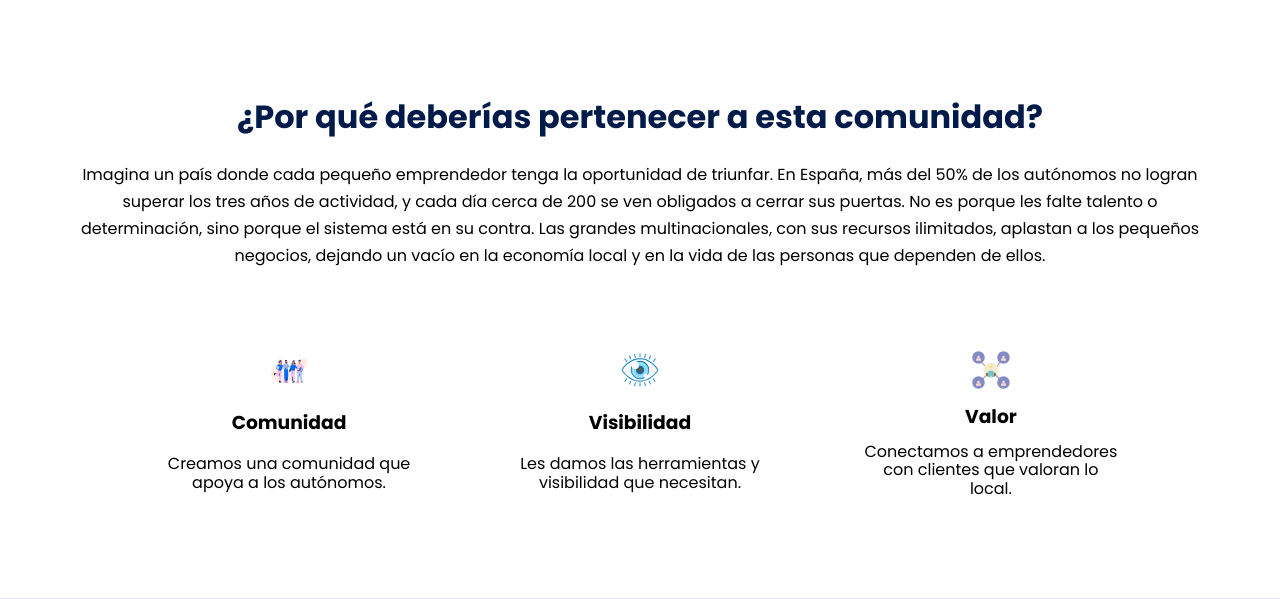
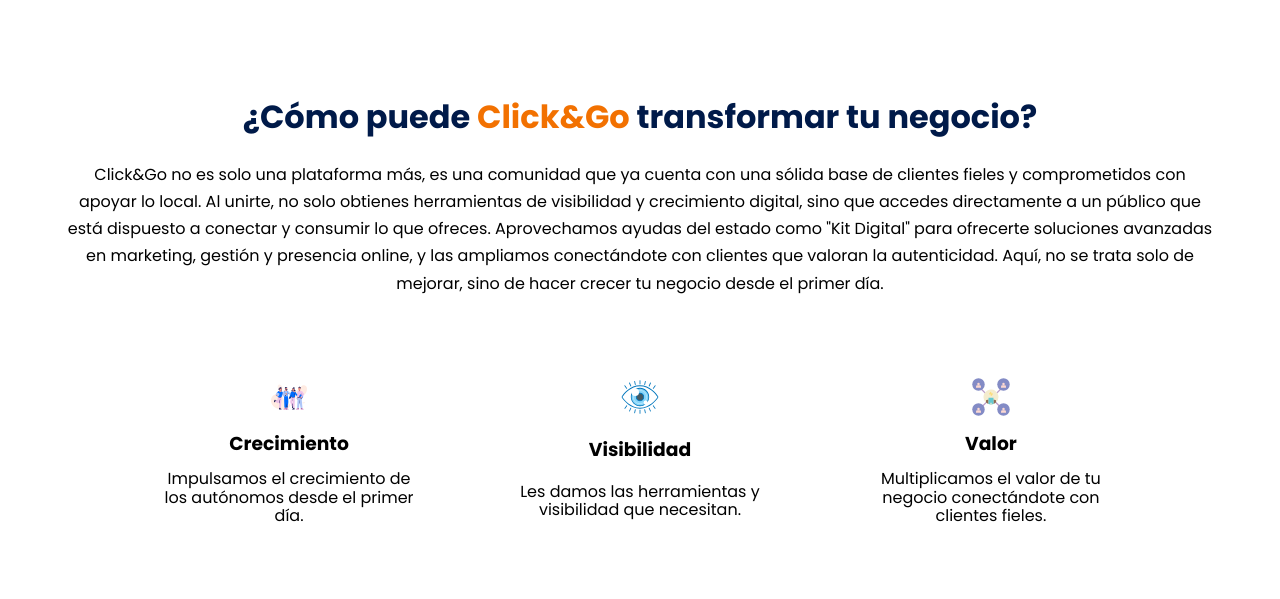
Before and after one commit to LanLop1/proyecto_final, a Django app: page / in a window 1280 px wide. Shown: the part 801-1400 px from the top of the page. Run offline with Django 5.2, Linux system fonts and the light colour scheme; parts of the project's set-up code (start-up, migrations or seed data) failed here and were passed over.

Commit message:
cambio estrategia.

```diff
--- a/django-starter/templates/Pagina_Inicio/index.html
+++ b/django-starter/templates/Pagina_Inicio/index.html
@@ -36,6 +36,8 @@
         content="http://127.0.0.1:3000/J/django-starter/templates/Pagina_Inicio/index.html/images/comunidad.jpg" />
 
     <!-- Meta Tags Generated with https://metatags.io -->
+
+    <script src="https://cdn.jsdelivr.net/npm/chart.js"></script>
 
 </head>
 
@@ -204,7 +206,7 @@
             </nav>
         </div>
         <section class="hero__container container">
-            <h1 class="hero__title">COMPRA LOCAL, CONECTA GLOBAL.</h1>
+            <h1 class="hero__title">COMPRA <span style="color: #f27101;">LOCAL</span>, CONECTA <span style="color: #f27101;">GLOBAL</span>.</h1>
             <p class="hero__paragraph">Unidos para que el pequeño negocio vuelva a ser grande.</p>
             <a href="{% url 'home' %}" class="cta">Descubre más y únete</a>
         </section>
@@ -212,19 +214,14 @@
 
     <main>
         <section class="container about">
-            <h2 class="subtitle">¿Por qué deberías pertenecer a esta comunidad?</h2>
-            <p class="about__paragraph">Imagina un país donde cada pequeño emprendedor tenga la oportunidad de triunfar.
-                En España, más del 50% de los autónomos no logran superar los tres años de actividad, y cada día cerca
-                de 200 se ven obligados a cerrar sus puertas. No es porque les falte talento o determinación, sino
-                porque el sistema está en su contra. Las grandes multinacionales, con sus recursos ilimitados, aplastan
-                a los pequeños negocios, dejando un vacío en la economía local y en la vida de las personas que dependen
-                de ellos.
+            <h2 class="subtitle">¿Cómo puede <span style="color: #f27101;">Click&Go</span> transformar tu negocio?</h2>
+            <p class="about__paragraph">Click&Go no es solo una plataforma más, es una comunidad que ya cuenta con una sólida base de clientes fieles y comprometidos con apoyar lo local. Al unirte, no solo obtienes herramientas de visibilidad y crecimiento digital, sino que accedes directamente a un público que está dispuesto a conectar y consumir lo que ofreces. Aprovechamos ayudas del estado como "Kit Digital" para ofrecerte soluciones avanzadas en marketing, gestión y presencia online, y las ampliamos conectándote con clientes que valoran la autenticidad. Aquí, no se trata solo de mejorar, sino de hacer crecer tu negocio desde el primer día.
             </p>
             <div class="about__main">
                 <article class="about__icons">
                     <img src="{% static './images/home/comunidad.svg' %}" class="about__icon">
-                    <h3 class="about__title">Comunidad</h3>
-                    <p class="about__paragrah">Creamos una comunidad que apoya a los autónomos.</p>
+                    <h3 class="about__title">Crecimiento</h3>
+                    <p class="about__paragrah">Impulsamos el crecimiento de los autónomos desde el primer día.</p>
                 </article>
 
                 <article class="about__icons">
@@ -237,7 +234,7 @@
                 <article class="about__icons">
                     <img src="{% static './images/home/valor.svg' %}" class="about__icon">
                     <h3 class="about__title">Valor</h3>
-                    <p class="about__paragrah">Conectamos a emprendedores con clientes que valoran lo local.</p>
+                    <p class="about__paragrah">Multiplicamos el valor de tu negocio conectándote con clientes fieles.</p>
                 </article>
             </div>
         </section>
@@ -246,20 +243,13 @@
             <div id="acerca_de">
                 <div class="knowledge__container container">
                     <div class="knowledege__texts">
-                        <h2 class="subtitle">Estamos aquí para hacer una diferencia ¡Para poder mirar al futuro con
-                            confianza y ambición!</h2>
-                        <p class="knowledge__paragraph">Nuestro proyecto nace para cambiar esta realidad. Hemos creado
-                            una comunidad que no solo proporciona las herramientas que los autónomos necesitan para
-                            competir, sino que también les da visibilidad y el apoyo que merecen. Ayudamos a estos
-                            emprendedores a expandirse y a conectar con clientes que valoran lo local y auténtico.
-                            Nuestra misión es asegurar que el pequeño autónomo en España no solo sobreviva, sino que
-                            prospere y se convierta en el verdadero protagonista de su propio éxito.
+                        <h2 class="subtitle">Herramientas del Kit Digital Ampliadas por <span style="color: #f27101;">Click&Go</span></h2>
+                        <p class="knowledge__paragraph">Click&Go aprovecha y amplía las herramientas del Kit Digital para ofrecer a los autónomos mucho más que una simple transformación digital. Además de mejorar su presencia online, gestionar redes sociales y garantizar la seguridad, proporcionamos acceso a una amplia cartera de clientes fieles, herramientas avanzadas de marketing y un entorno que impulsa su crecimiento. Con Click&Go, los negocios no solo ganan visibilidad, sino que se convierten en protagonistas dentro de una comunidad que valora y apoya lo local.
                         </p>
                         <a href="#" class="cta">Únete y transforma tu futuro</a>
                     </div>
-
                     <figure class="knowledge__picture">
-                        <img src="{% static './images/home/computers.jpg' %}" class="knowledge__img">
+                        <canvas id="kitDigitalChart" width="800" height="600"></canvas>
                     </figure>
                 </div>
             </div>
@@ -446,10 +436,7 @@
 
             <section class="questions__offer">
                 <h2 class="subtitle">¿Estas listo para emprender tu viaje?</h2>
-                <p class="questions__copy">Con nuestra comunidad a tu lado, tendrás las herramientas, el apoyo y la
-                    visibilidad que necesitas para transformar tu idea en un negocio exitoso. Únete a nosotros y
-                    descubre cómo puedes escalar y prosperar desde el primer día. ¡El momento de dar el primer paso es
-                    ahora!</p>
+                <p class="questions__copy">Con <span style="color: #f27101; font-weight: bold;">Click&Go</span>, no solo estarás dando un paso hacia la digitalización, estarás accediendo a una comunidad con una base de clientes fieles que buscan apoyar lo local. Aprovecha nuestras herramientas avanzadas y el impulso que te ofrecemos para llevar tu negocio al siguiente nivel desde el primer día. El momento de crecer es ahora, y <span style="color: #f27101; font-weight: bold;">Click&Go</span> está aquí para asegurarse de que tu viaje esté lleno de éxitos.</p>
                 <a href="{% url 'home' %}" class="cta">Comienza tu viaje ahora</a>
             </section>
         </section>
@@ -506,6 +493,62 @@
     <script src="{% static './JS/slider.js' %}"></script>
     <script src="{% static './JS/questions.js' %}"></script>
     <script src="{% static './JS/menu.js' %}"></script>
+    <script>
+        var ctx = document.getElementById('kitDigitalChart').getContext('2d');
+        var chart = new Chart(ctx, {
+          type: 'bar', // Tipo de gráfico vertical
+          data: {
+            labels: [
+              'Mejorar página web',
+              'Gestión de redes sociales',
+              'Ciberseguridad',
+              'Comunicaciones seguras',
+              'Gestión de clientes',
+              'Inteligencia empresarial',
+              'Oficina virtual',
+              'Factura electrónica',
+              'Marketplace'
+            ],
+            datasets: [{
+              label: 'Nivel de ampliación por Click&Go',
+              data: [8, 7, 6, 5, 8, 9, 7, 6, 9], // Los datos de ampliación
+              backgroundColor: '#F27101', // Color de las barras
+              borderColor: 'black', // Color del borde de las barras
+              borderWidth: 1
+            }]
+          },
+          options: {
+            indexAxis: 'y', // Esto hace que el gráfico sea horizontal
+            scales: {
+              x: {
+                beginAtZero: true,
+                max: 10,
+                grid: {
+                  color: 'gray',
+                  borderDash: [5, 5]
+                }
+              },
+              y: {
+                ticks: {
+                  fontSize: 12 // Tamaño de las etiquetas
+                },
+                grid: {
+                  display: false // No mostrar líneas de la cuadrícula en el eje y
+                }
+              }
+            },
+            plugins: {
+              title: {
+                display: true,
+                text: 'Herramientas del Kit Digital Ampliadas por Click&Go',
+                fontSize: 16,
+                fontColor: 'black'
+              }
+            }
+          }
+        });
+    </script>
+
 </body>
 
 </html>
```
Also changed, not shown: django-starter/media/avatars/Mago.webp (added), django-starter/media/images/Mago.webp (added), django-starter/media/images/Mago_KzOszrE.webp (added), django-starter/media/images/Mago_uuq0naK.webp (added).
